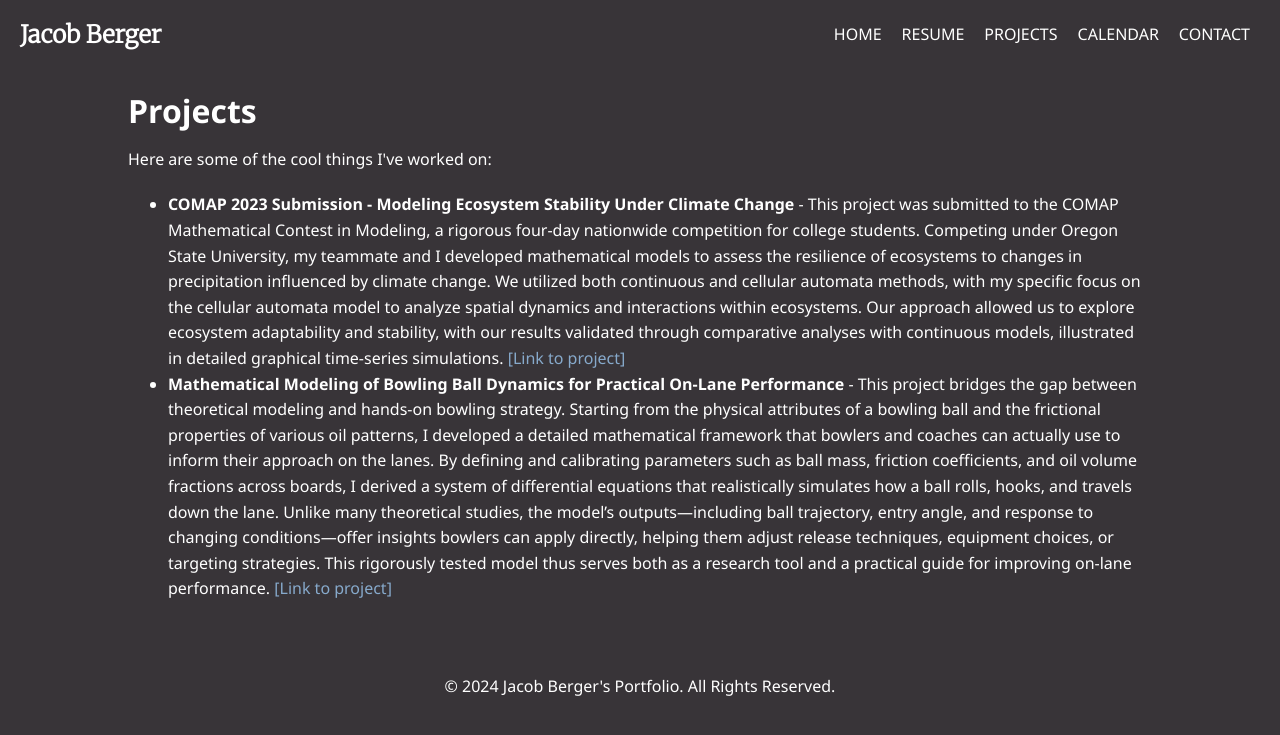
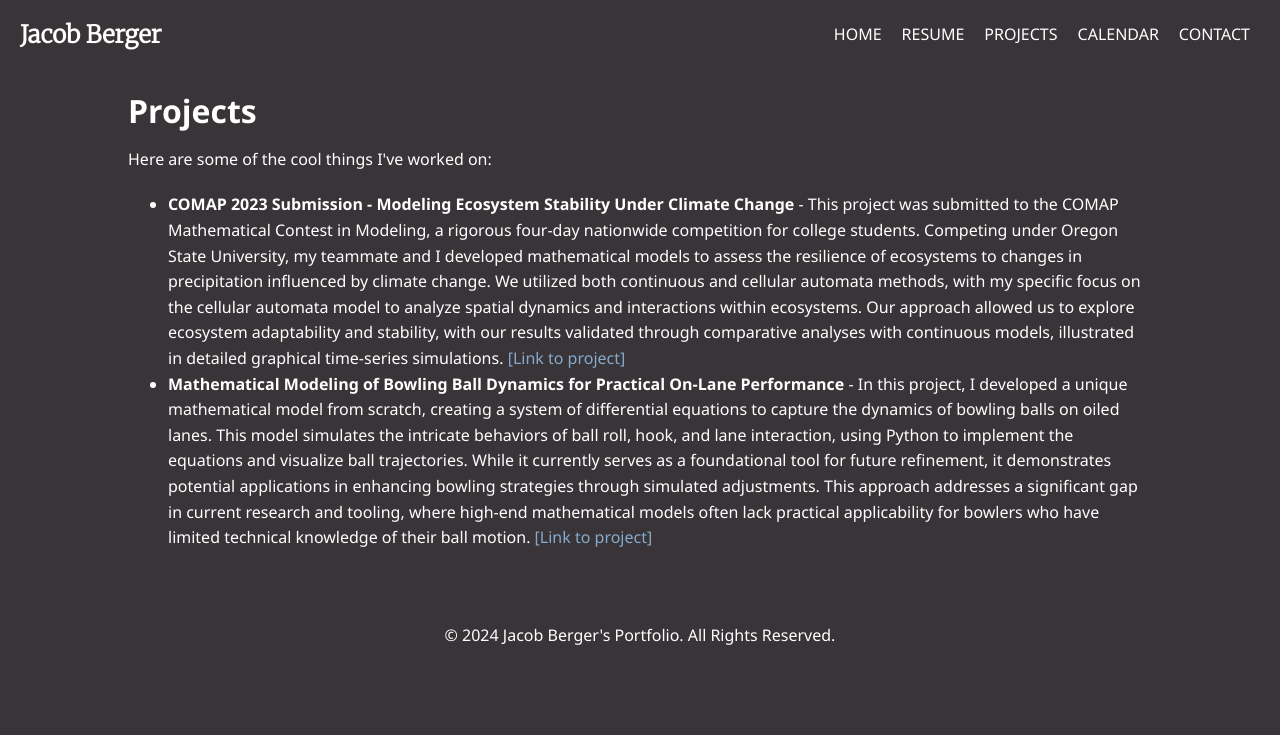
Before and after one commit to bergerjacob/bergerj-website, a Jekyll site: the page built from projects/index.html, in a window 1280 px wide. Shown: the top 735 px of the page. Built offline with Jekyll 4.4.1, drawn with Linux system fonts in a browser that asks for light colours.

Commit message:
Bowling modeling project

```diff
--- a/projects/index.html
+++ b/projects/index.html
@@ -7,6 +7,6 @@ title: Projects
 <p>Here are some of the cool things I've worked on:</p>
 <ul>
     <li><strong>COMAP 2023 Submission - Modeling Ecosystem Stability Under Climate Change</strong> - This project was submitted to the COMAP Mathematical Contest in Modeling, a rigorous four-day nationwide competition for college students. Competing under Oregon State University, my teammate and I developed mathematical models to assess the resilience of ecosystems to changes in precipitation influenced by climate change. We utilized both continuous and cellular automata methods, with my specific focus on the cellular automata model to analyze spatial dynamics and interactions within ecosystems. Our approach allowed us to explore ecosystem adaptability and stability, with our results validated through comparative analyses with continuous models, illustrated in detailed graphical time-series simulations. <a href="./documents/COMAP_2023.pdf">[Link to project]</a></li>
-    <li><strong>Mathematical Modeling of Bowling Ball Dynamics for Practical On-Lane Performance</strong> - This project bridges the gap between theoretical modeling and hands-on bowling strategy. Starting from the physical attributes of a bowling ball and the frictional properties of various oil patterns, I developed a detailed mathematical framework that bowlers and coaches can actually use to inform their approach on the lanes. By defining and calibrating parameters such as ball mass, friction coefficients, and oil volume fractions across boards, I derived a system of differential equations that realistically simulates how a ball rolls, hooks, and travels down the lane. Unlike many theoretical studies, the model’s outputs—including ball trajectory, entry angle, and response to changing conditions—offer insights bowlers can apply directly, helping them adjust release techniques, equipment choices, or targeting strategies. This rigorously tested model thus serves both as a research tool and a practical guide for improving on-lane performance. <a href="./documents/bowling_model.pdf">[Link to project]</a></li>
+    <li><strong>Mathematical Modeling of Bowling Ball Dynamics for Practical On-Lane Performance</strong> - In this project, I developed a unique mathematical model from scratch, creating a system of differential equations to capture the dynamics of bowling balls on oiled lanes. This model simulates the intricate behaviors of ball roll, hook, and lane interaction, using Python to implement the equations and visualize ball trajectories. While it currently serves as a foundational tool for future refinement, it demonstrates potential applications in enhancing bowling strategies through simulated adjustments. This approach addresses a significant gap in current research and tooling, where high-end mathematical models often lack practical applicability for bowlers who have limited technical knowledge of their ball motion. <a href="./documents/Bowling_Modeling.pdf">[Link to project]</a></li>
     <!--<li><strong>Project 2:</strong> Brief description. <a href="#">[Link to project]</a></li>-->
 </ul>
```
Also changed, not shown: 1 other file.
